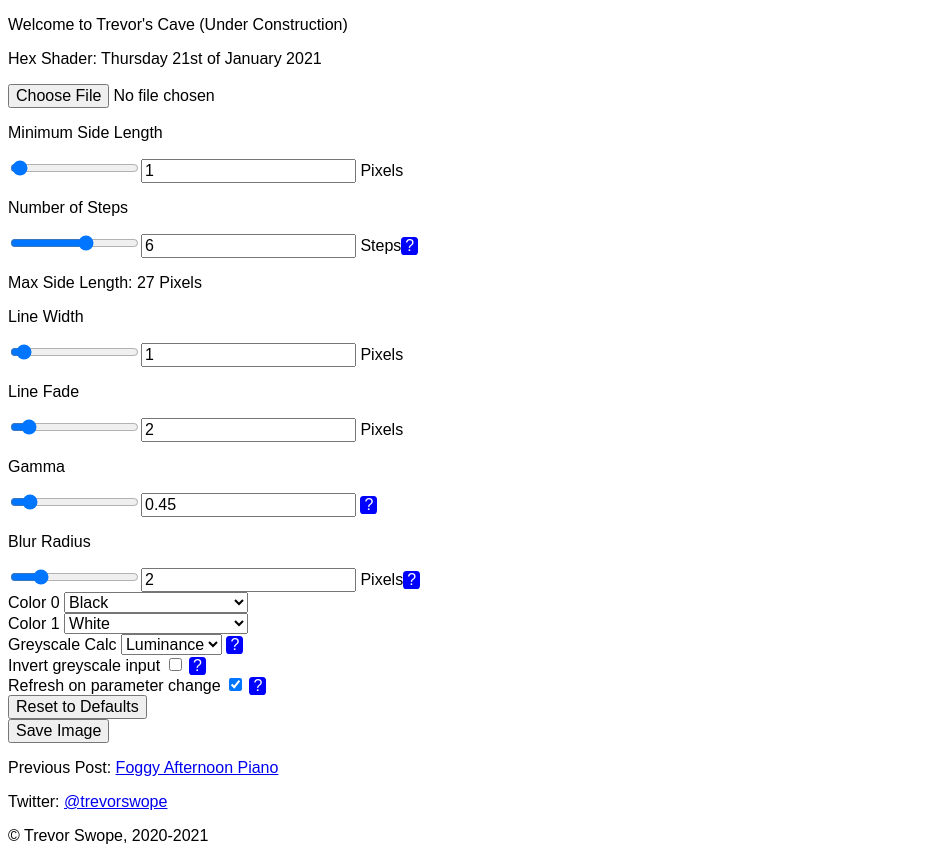
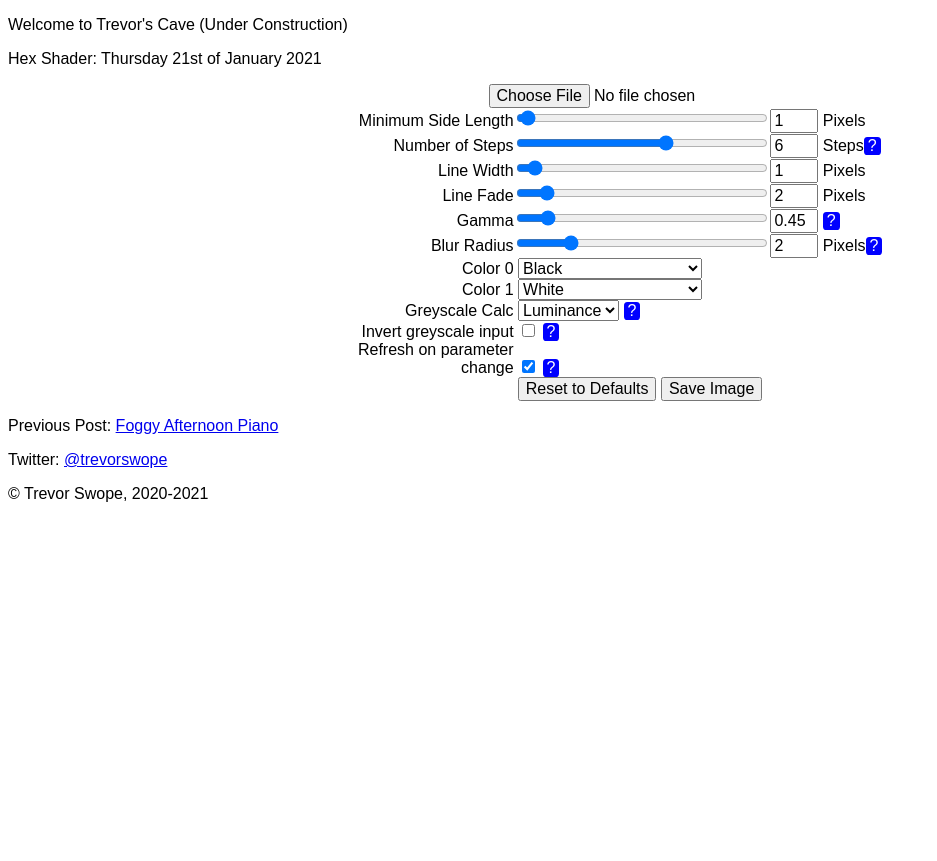
Before and after one commit to swopet/trevors-cave, a PHP site: page /?p=hex-shader-applet in a window 1280 px wide. Shown: the part 44-905 px from the top of the page, without its empty margins (0-937 px from the left). After the commit the page ends 546 px from the top, so only its background shows below. Run offline with PHP 8.4, Linux system fonts and the light colour scheme.

```diff
--- a/html/styles.css
+++ b/html/styles.css
@@ -9,6 +9,7 @@ body {
 
 .tooltip {
   position: relative;
+  text-align: right;
   display: inline-block;
   background-color: blue;
   color: white;
@@ -31,6 +32,11 @@ body {
   left: 110%;
 }
 
+.inputcontainer .fileselector {
+	display:block;
+	margin:0 auto;
+}
+
 .tooltip .tooltiptext::after {
   content: "";
   position: absolute;
@@ -44,3 +50,48 @@ body {
 .tooltip:hover .tooltiptext {
   visibility: visible;
 }
+
+.canvascontainer {
+	margin-left: auto;
+	margin-right: auto;
+	width:100%;
+}
+
+.shadercanvas {
+	padding-left:0;
+	padding-right:0;
+	margin-left:auto;
+	margin-right:auto;
+	display:block;
+}
+
+.inputcontainer {
+	margin:auto;
+	width:50%;
+
+}
+
+.inputcontainer .inputlabel {
+	display: inline-block;
+	text-align: right;
+	width:30%;
+}
+
+.inputcontainer .slider {
+	display: inline-block;
+	width:40%;
+}
+
+.inputcontainer .sliderdisplay {
+	display: inline-block;
+	width:3em;
+}
+
+@media only screen and (max-width: 600px) {
+	body {
+	    font-size: 18px;
+	}
+	.slidercontainer {
+		width:100%;
+	}
+}
--- a/posts/hex-shader-applet.php
+++ b/posts/hex-shader-applet.php
@@ -1,17 +1,20 @@
 <html>
-<div><body>
-  <canvas id="glCanvas" width="0" height="0"></canvas>
-</body>
+<body>
+<div class="canvascontainer">
+<canvas id="glCanvas" width="0" height="0" class="shadercanvas"></canvas>
 </div>
 
-<div><input type="file" id="file-selector" accept=".jpg, .jpeg, .png"><p id="widthxheight"></p></div>
+<div class="inputcontainer">
+<input type="file" id="file-selector" accept=".jpg, .jpeg, .png" class="fileselector"></input>
+<div style="text-align:center" id="widthxheight"></div>
+</div>
 
 <?php
 	function echoSlider($title,$id_base,$min,$max,$ratio,$units,$tooltiptext=null){
-		echo "<div>";
-		echo "<p>".$title."</p>";
+		echo "<div class=\"inputcontainer\">";
+		echo "<div class=\"inputlabel\">".$title."</div>";
 		echo "<input type=\"range\" min=\"".$min*$ratio."\" max=\"".$max*$ratio."\" class=\"slider\" id=\"".$id_base."Input\">";
-		echo "<input type=\"text\" id=\"".$id_base."Display\"> ".$units;
+		echo "<input type=\"text\" id=\"".$id_base."Display\" class=\"sliderdisplay\"> ".$units;
 		if ($tooltiptext!=null){
 			echo "<div class=\"tooltip\">?<span class=\"tooltiptext\">".$tooltiptext."</span></div>";
 		}
@@ -19,15 +22,14 @@
 	}
 	echoSlider("Minimum Side Length","minSize",0.1,50.0,10.0,"Pixels");
 	echoSlider("Number of Steps","steps",0,10.0,1.0,"Steps","Each step increases side length by a factor of sqrt(3)");
-	echo "<div><p>Max Side Length: <span id=\"maxSize\"></span> Pixels</p></div>";
 	echoSlider("Line Width","lineWidth",0,20.0,5.0,"Pixels");
 	echoSlider("Line Fade","lineFade",0,20.0,5.0,"Pixels");
 	echoSlider("Gamma","gamma",0.1,4.0,10.0,"","Determines whether contrast is more visible in darker or brighter areas");
 	echoSlider("Blur Radius","gaussianBlur",0,10,1.0,"Pixels","Convolves the source image with a gaussian blur kernel with the given radius in both dimensions");
 ?>
 
-<div>
-    <label for="color0">Color 0</label>
+<div class="inputcontainer">
+    <div class="inputlabel">Color 0</div>
     <select name="color0" id="color0">
         <option value=0>Black</option>
         <option value=1>White</option>
@@ -35,8 +37,8 @@
 		<option value=3>Original Color (no blur)</option>
     </select>
 </div>
-<div>
-    <label for="color1">Color 1</label>
+<div class="inputcontainer">
+   <div class="inputlabel">Color 1</div>
     <select name="color1" id="color1">
         <option value=0>Black</option>
         <option value=1>White</option>
@@ -44,36 +46,33 @@
 		<option value=3>Original Color (no blur)</option>
     </select>
 </div>
-<div>
-    <label for="control">Greyscale Calc</label>
+<div class="inputcontainer">
+    <div class="inputlabel">Greyscale Calc</div>
     <select name="control" id="control">
         <option value=0>Luminance</option>
         <option value=1>Brightness</option>
     </select>
 	<div class="tooltip">?<span class="tooltiptext">Luminance: <a href="https://en.wikipedia.org/wiki/Relative_luminance" target="_blank">sRGB relative luminance</a><br>Brightness: RGB weighted equally</span></div>
 </div>
-<div>
-    <span>Invert greyscale input
+<div class="inputcontainer">
+    <div class="inputlabel">Invert greyscale input</div>
     <input type="checkbox" id="invert">
 	<div class="tooltip">?<span class="tooltiptext">Default: Dark=High Density Hexagons<br>Inverted: Light=High Density Hexagons<br>Swapping Color 0 and Color 1 is recommended when this is checked</span></div>
-	</span>
+</div>
+<div class="inputcontainer">
+    <div class="inputlabel">Refresh on parameter change</div>
+    <input type="checkbox" id="refreshToggle">
+	<div class="tooltip">?<span class="tooltiptext">Recommend you uncheck this if you have limited graphics capabilities, or if you're using a large image.</span></div>
 
 </div>
-<div>
-    <span>Refresh on parameter change
-    <input type="checkbox" id="refreshToggle">
-	<div class="tooltip">?<span class="tooltiptext">Recommend you uncheck this if you have limited graphics capabilities, or if you're using a large image.</span></div>
-    </span>
-
-    <button id="refreshButton">Refresh</button>
+<div class="inputcontainer">
+	<div style="text-align:center">
+	<button id="refreshButton">Refresh</button>
+    <button onclick="resetToDefaults()">Reset to Defaults</button>
+	<button onclick="saveImage()">Save Image</button>
+	</div>
 </div>
-<div>
-    <button onclick="resetToDefaults()">Reset to Defaults</button>
-</div>
-<div>
-	<button onclick="saveImage()">Save Image</button>
-</div>
-
+</body>
 <?php
 	//Load shaders and javascript for the page
 	echo "<script  id=\"vertex-shader-2d\" type=\"notjs\">";
--- a/posts/hex_shader_code/hex_shader_applet.js
+++ b/posts/hex_shader_code/hex_shader_applet.js
@@ -39,7 +39,6 @@ class SliderInput{
 
 const minSize = new SliderInput("minSize",1.0,10.0);
 const steps = new SliderInput("steps",6);
-const maxSize = document.getElementById("maxSize");
 const lineWidth = new SliderInput("lineWidth",1.0,5.0);
 const lineFade = new SliderInput("lineFade",2.0,5.0);
 const gamma = new SliderInput("gamma",0.45,10.0);
@@ -418,9 +417,6 @@ function drawToCanvas() {
 }
 
 function draw() {
-	  maxSize.innerHTML = (minSize.value * Math.pow(3.0,steps.value/2.0)).toFixed(0);
-
-
       if (user_image_tex !== null)
 	  {
 		  drawToCanvas();
@@ -448,7 +444,7 @@ function init() {
   blur_program = webglUtils.createProgramFromScripts(gl, ["vertex-shader-2d", "blur-fragment-shader-2d"]);
   resetToDefaults();
   refreshToggle.oninput = function() {
-      refreshButton.style.display = refreshToggle.checked ? "none" : "block";
+      refreshButton.style.display = refreshToggle.checked ? "none" : "inline-block";
       if (refreshToggle.checked) requestAnimationFrame(draw);
   }
   refreshButton.onclick = function() {
```
